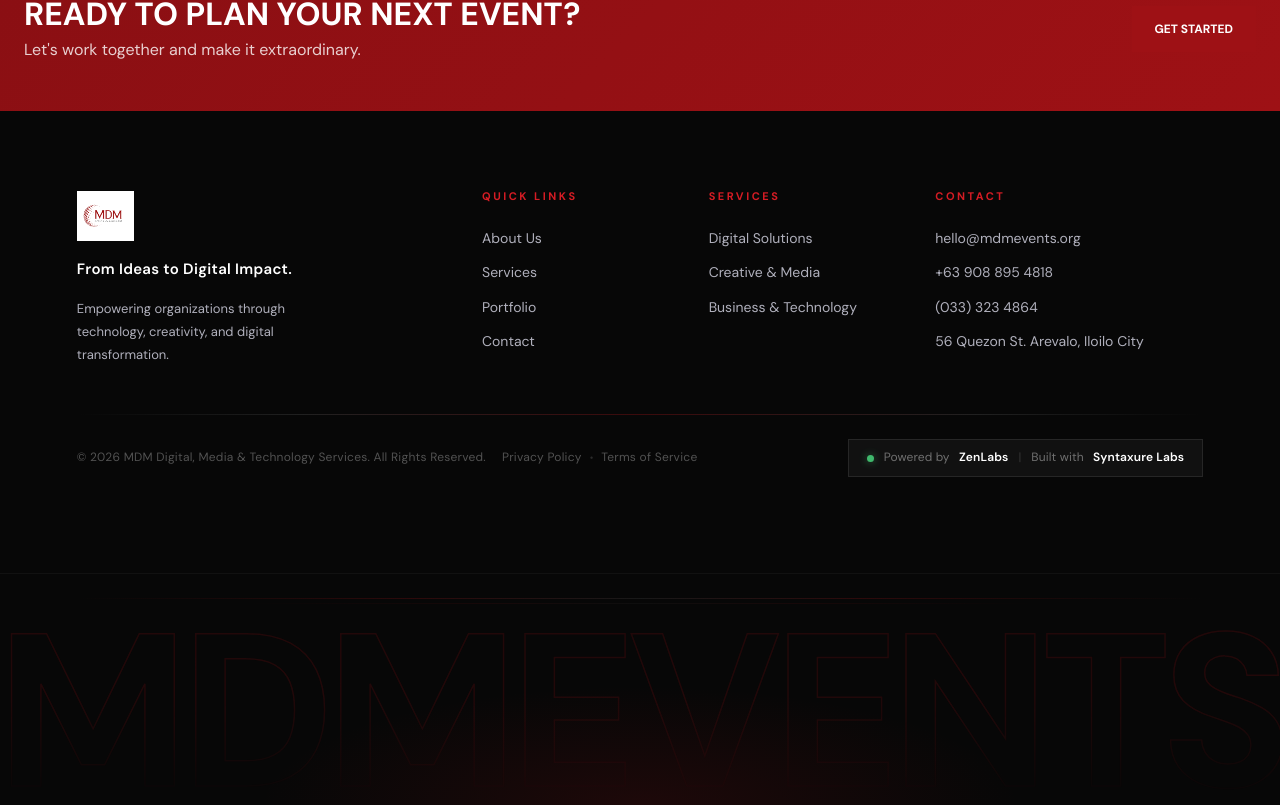
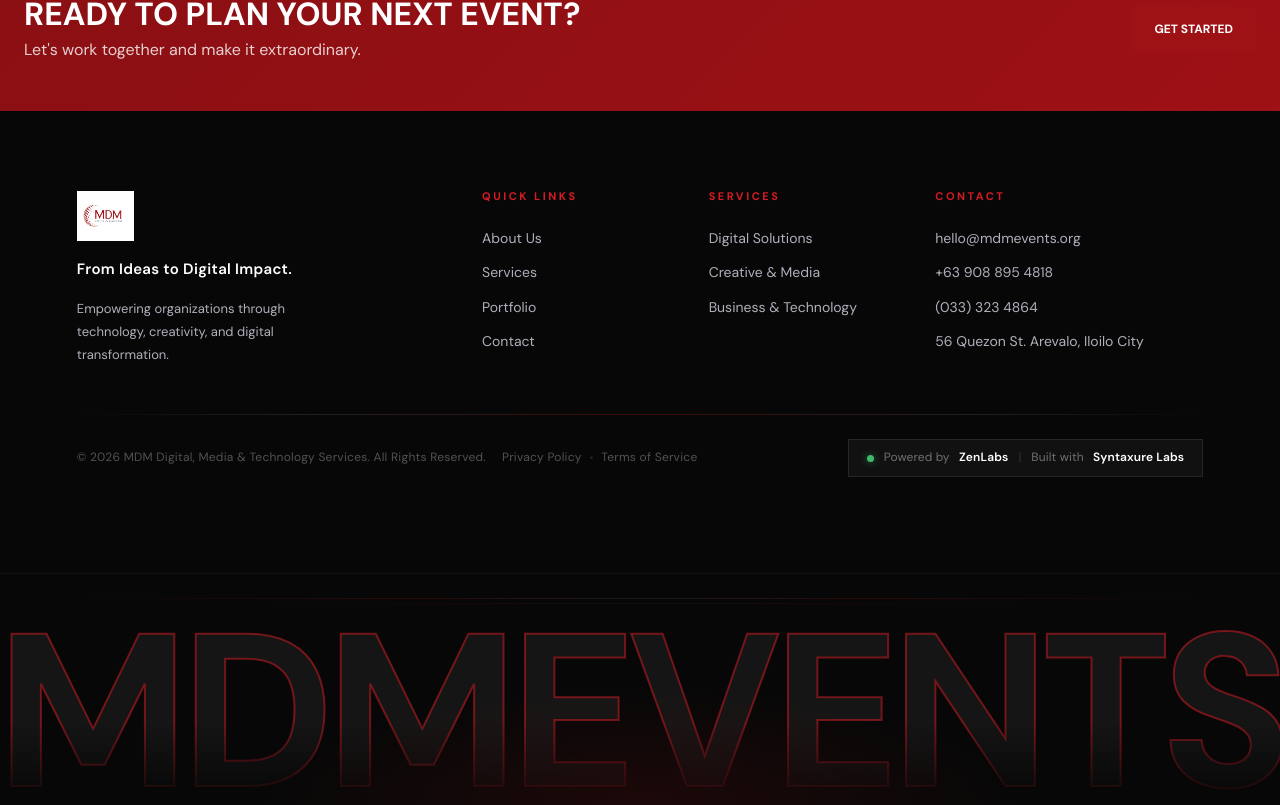
Before and after one commit to J-Akiru5/mdm, a Next.js app: page / in a window 1280 px wide. Shown: the part 6586-7391 px from the top of the page. Built offline with nearby package versions, Linux system fonts and the light colour scheme; no server answers; the database is empty.

Commit message:
fix(footer): increase MDMEVENTS watermark stroke width and opacity for better visibility

```diff
--- a/src/components/layout/Footer.module.css
+++ b/src/components/layout/Footer.module.css
@@ -276,15 +276,16 @@
   letter-spacing: -0.04em;
   line-height: 0.85;
   white-space: nowrap;
-  color: transparent;
-  /* Outlined — MDM brand red stroke */
-  -webkit-text-stroke: 1.5px rgba(158, 17, 21, 0.18);
-  text-stroke: 1.5px rgba(158, 17, 21, 0.18);
+  /* Subtle fill so the letters read clearly */
+  color: rgba(255, 255, 255, 0.06);
+  /* Thicker, more opaque red stroke for strong contrast */
+  -webkit-text-stroke: 2px rgba(200, 30, 36, 0.55);
+  text-stroke: 2px rgba(200, 30, 36, 0.55);
   pointer-events: none;
   user-select: none;
   /* Fade the bottom edge into the footer bg */
-  -webkit-mask-image: linear-gradient(to bottom, black 40%, transparent 100%);
-  mask-image: linear-gradient(to bottom, black 40%, transparent 100%);
+  -webkit-mask-image: linear-gradient(to bottom, black 55%, transparent 100%);
+  mask-image: linear-gradient(to bottom, black 55%, transparent 100%);
 }
 
 /* Red radial ambient glow below the text */
```
